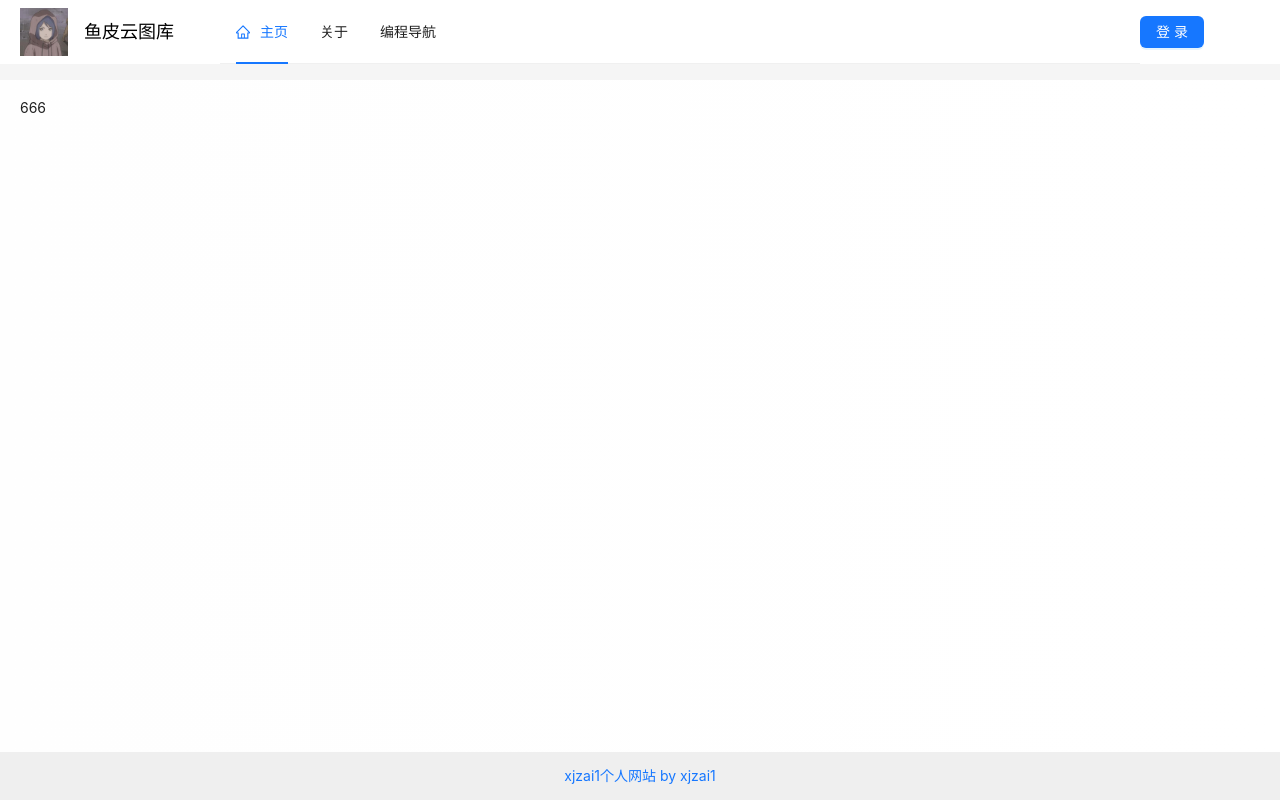
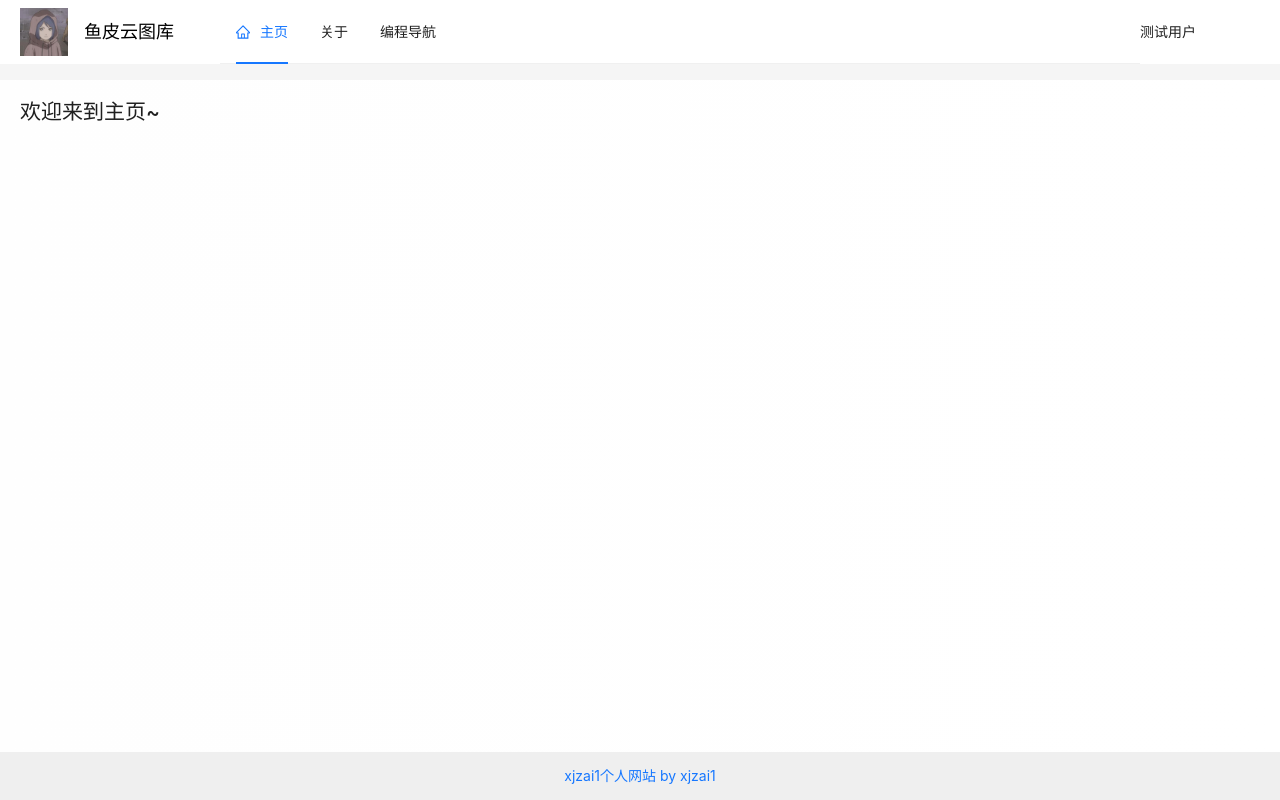
Before and after one commit to xjzai/Xjzai1Picture, a Vue app in the folder Xjzai1-picture-frontend/: page / in a window 1280 px wide. Built offline with nearby package versions, Linux system fonts and the light colour scheme.

Commit message:
前端初始化

```diff
--- a/Xjzai1-picture-frontend/src/App.vue
+++ b/Xjzai1-picture-frontend/src/App.vue
@@ -1,22 +1,18 @@
-<script setup lang="ts">
-import BasicLayout from '@/layouts/BasicLayout.vue'
-// import {useRouter} from 'vue-router'
-// const router = useRouter()
-// const debug = () => {
-//   router.push({
-//     path: '/about',
-//   })
-// }
-
-</script>
-
 <template>
   <div id="app">
     <BasicLayout/>
-<!--    <a-button @click="debug">debug</a-button>-->
-<!--    <router-view></router-view>-->
   </div>
 </template>
+
+<script setup lang="ts">
+import BasicLayout from '@/layouts/BasicLayout.vue'
+import { useLoginUserStore } from '@/stores/user'
+
+const loginUserStore = useLoginUserStore()
+loginUserStore.fetchLoginUser()
+
+
+</script>
 
 <style scoped>
 #app {
--- a/Xjzai1-picture-frontend/src/api/mainController.ts
+++ b/Xjzai1-picture-frontend/src/api/mainController.ts
@@ -1,6 +1,6 @@
 // @ts-ignore
 /* eslint-disable */
-import myAxios from '@/plugins/myAxios'
+import request from '@/plugins/myAxios'
 
 /** health GET /api/health */
 export async function healthUsingGet(options?: { [key: string]: any }) {
--- a/Xjzai1-picture-frontend/src/components/GlobalHeader.vue
+++ b/Xjzai1-picture-frontend/src/components/GlobalHeader.vue
@@ -19,16 +19,23 @@
       </a-col>
       <a-col flex="120px">
         <div class="user-login-status">
-          <a-button type="primary" href="/user/login">登录</a-button>
+          <div v-if="loginUserStore.loginUser.id">
+            {{ loginUserStore.loginUser.userName ?? '无名' }}
+          </div>
+          <div v-else>
+            <a-button type="primary" href="/user/login">登录</a-button>
+          </div>
         </div>
       </a-col>
     </a-row>
   </div>
 </template>
 <script lang="ts" setup>
-import { h, ref } from 'vue'
+import { h, onMounted, ref } from 'vue'
 import { HomeOutlined } from '@ant-design/icons-vue'
 import { MenuProps } from 'ant-design-vue'
+
+const loginUserStore = useLoginUserStore()
 
 const current = ref<string[]>(['home'])
 const items = ref<MenuProps['items']>([
@@ -50,6 +57,7 @@ const items = ref<MenuProps['items']>([
   },
 ])
 import { useRouter } from 'vue-router'
+import { useLoginUserStore } from '@/stores/user'
 const router = useRouter()
 
 router.beforeEach((to, from, next) => {
@@ -71,9 +79,8 @@ const doMenuClick = ({ key }: { key: string }) => {
   }).catch((err) => {
     console.error('Navigation failed', err);
   });
-  // router.push('/')
-  // console.log(6666)
 }
+
 </script>
 <style scoped>
 .title-bar {
--- /dev/null
+++ b/Xjzai1-picture-frontend/src/stores/user.ts
@@ -0,0 +1,22 @@
+import { defineStore } from "pinia";
+import { ref } from "vue";
+
+export const useLoginUserStore = defineStore("loginUser", () => {
+  const loginUser = ref<any>({
+    userName: "未登录",
+  });
+
+  async function fetchLoginUser() {
+    // 测试用户登录，3 秒后登录
+    setTimeout(() => {
+      loginUser.value = { userName: '测试用户', id: 1 }
+    }, 3000)
+  }
+
+
+  function setLoginUser(newLoginUser: any) {
+    loginUser.value = newLoginUser;
+  }
+
+  return { loginUser, setLoginUser, fetchLoginUser };
+});
--- a/Xjzai1-picture-frontend/src/views/AboutView.vue
+++ b/Xjzai1-picture-frontend/src/views/AboutView.vue
@@ -2,16 +2,16 @@
 <div style="min-height: 200px;">
   888
 </div>
-<!--  <a-button type="primary"  @click="ceshi">ceshi</a-button>-->
+  <a-button type="primary"  @click="ceshi">ceshi</a-button>
 </template>
 <script setup>
-// import { healthUsingGet } from '@/api/mainController.ts'
-//
-// const ceshi = () => {
-//   healthUsingGet().then((data)=> {
-//     console.log(data);
-//   })
-// }
+import { healthUsingGet } from '@/api/mainController.ts'
+
+const ceshi = () => {
+  healthUsingGet().then((data)=> {
+    console.log(data);
+  })
+}
 </script>
 
 <style scoped>
--- a/Xjzai1-picture-frontend/src/views/HomeView.vue
+++ b/Xjzai1-picture-frontend/src/views/HomeView.vue
@@ -1,8 +1,14 @@
+<template>
+  <div id="homePage">
+    <h1>{{ msg }}</h1>
+  </div>
+</template>
+
 <script setup lang="ts">
+const msg = "欢迎来到主页~";
 </script>
 
-<template>
-  <div style="min-height: 200px;">
-    666
-  </div>
-</template>
+<style scoped>
+#homePage {
+}
+</style>
```
Also changed, not shown: 1 other file (tests, documents, lock files or other folders).
